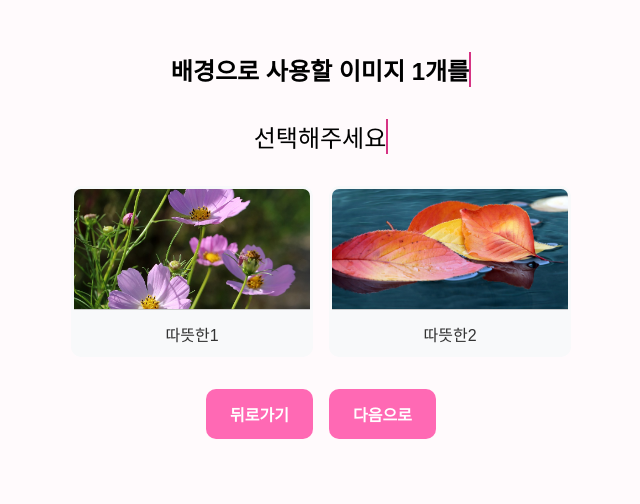
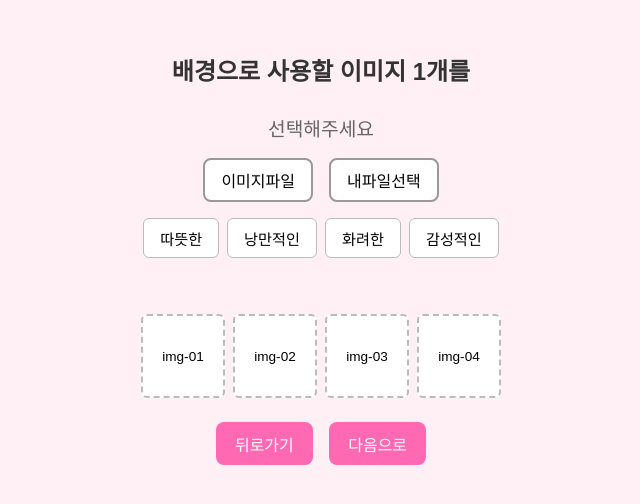
Before and after one commit to xeon-243859/ppongtok-app, a React (Vite) app: page /image/select in a window 1280 px wide. Shown: the top 504 px of the page, without its empty margins (319-959 px from the left). Built offline with nearby package versions, Linux system fonts and the light colour scheme.

Commit message:
이미지 선택 화면 스타일 및 기능 수정

```diff
--- a/src/pages/ImageSelectPage.css
+++ b/src/pages/ImageSelectPage.css
@@ -5,89 +5,135 @@
   flex-direction: column;
   align-items: center;
   padding: 2rem;
-  background-color: #fffafc;
+  background-color: #fff0f5;
   min-height: 100vh;
-  box-sizing: border-box;
+  font-family: 'Arial', sans-serif;
 }
 
 .image-select-title {
   font-size: 1.5rem;
   font-weight: bold;
-  animation: typing 1.5s steps(20, end);
-  white-space: nowrap;
-  overflow: hidden;
-  border-right: 2px solid #d63384;
   margin-bottom: 0.5rem;
+  color: #333;
 }
 
 .image-select-sub {
-  font-size: 1.5rem;
-  animation: typing 1.5s steps(20, end);
-  white-space: nowrap;
-  overflow: hidden;
-  border-right: 2px solid #d63384;
-  margin-bottom: 2rem;
+  font-size: 1.2rem;
+  margin-bottom: 1rem;
+  color: #666;
 }
 
-@keyframes typing {
-  from { width: 0 }
-  to { width: 100% }
+.button-row {
+  display: flex;
+  justify-content: center;
+  gap: 1rem;
+  margin-bottom: 1rem;
+}
+
+.button-row button {
+  padding: 0.5rem 1rem;
+  font-size: 1rem;
+  background-color: #ffffff;
+  border: 2px solid #999;
+  border-radius: 8px;
+  cursor: pointer;
+}
+
+.theme-buttons {
+  display: flex;
+  justify-content: center;
+  flex-wrap: wrap;
+  gap: 0.5rem;
+  margin-bottom: 1.5rem;
+}
+
+.theme-buttons button {
+  padding: 0.5rem 1rem;
+  font-size: 0.95rem;
+  border: 1px solid #bbb;
+  border-radius: 6px;
+  background-color: #fff;
+  cursor: pointer;
 }
 
 .image-grid {
   display: grid;
-  grid-template-columns: repeat(2, 1fr);
+  grid-template-columns: repeat(auto-fit, minmax(140px, 1fr));
   gap: 1rem;
+  margin-bottom: 2rem;
   width: 100%;
-  max-width: 500px;
-  margin-bottom: 2rem;
+  max-width: 600px;
 }
 
 .image-option {
-  border: 3px solid transparent;
-  border-radius: 10px;
-  overflow: hidden;
+  display: flex;
+  flex-direction: column;
+  align-items: center;
+  border: 2px solid transparent;
+  padding: 0.5rem;
+  border-radius: 8px;
   cursor: pointer;
-  text-align: center;
-  background-color: #f8f9fa;
-  transition: border-color 0.3s;
+  background-color: #f9f9f9;
+  transition: border 0.3s;
+}
+
+.image-option:hover,
+.image-option.selected {
+  border: 2px solid #ff69b4;
 }
 
 .image-option img {
   width: 100%;
-  height: 120px;
+  border-radius: 6px;
   object-fit: cover;
-  border-bottom: 1px solid #ccc;
 }
 
 .image-option span {
-  display: block;
-  padding: 0.5rem;
-  font-weight: 500;
-  color: #333;
+  margin-top: 0.5rem;
+  font-size: 0.9rem;
+  color: #444;
 }
 
-.image-option.selected {
-  border-color: #ff69b4;
-  box-shadow: 0 0 10px rgba(255, 105, 180, 0.5);
+.slot-row {
+  display: flex;
+  justify-content: center;
+  gap: 0.5rem;
+  margin-bottom: 1.5rem;
+}
+
+.slot-box {
+  width: 80px;
+  height: 80px;
+  border: 2px dashed #bbb;
+  display: flex;
+  align-items: center;
+  justify-content: center;
+  font-size: 0.85rem;
+  background-color: #fff;
+  border-radius: 6px;
+  overflow: hidden;
+}
+
+.slot-box img {
+  width: 100%;
+  height: 100%;
+  object-fit: cover;
 }
 
 .image-select-footer {
   display: flex;
+  justify-content: center;
   gap: 1rem;
-  justify-content: center;
 }
 
 .image-select-footer button {
-  padding: 0.8rem 1.5rem;
+  padding: 0.6rem 1.2rem;
   font-size: 1rem;
-  font-weight: bold;
+  border: none;
   background-color: #ff69b4;
   color: white;
-  border: none;
-  border-radius: 10px;
+  border-radius: 8px;
   cursor: pointer;
-  transition: background-color 0.3s ease;
 }
 
 .image-select-footer button:hover {
--- a/src/pages/ImageSelectPage.jsx
+++ b/src/pages/ImageSelectPage.jsx
@@ -4,19 +4,19 @@ import { useLocation, useNavigate } from "react-router-dom";
 import "./ImageSelectPage.css";
 
 const imageThemes = {
-  "img-01": [
+  "따뜻한": [
     { id: 1, label: "따뜻한1", src: "/backgrounds/cosmos.jpg" },
     { id: 2, label: "따뜻한2", src: "/backgrounds/leaves.jpg" },
   ],
-  "img-02": [
+  "낭만적인": [
     { id: 3, label: "낭만적인1", src: "/backgrounds/road.jpg" },
     { id: 4, label: "낭만적인2", src: "/backgrounds/water.jpg" },
   ],
-  "img-03": [
+  "화려한": [
     { id: 5, label: "화려한1", src: "/backgrounds/cosmos.jpg" },
     { id: 6, label: "화려한2", src: "/backgrounds/leaves.jpg" },
   ],
-  "img-04": [
+  "감성적인": [
     { id: 7, label: "감성적인1", src: "/backgrounds/road.jpg" },
     { id: 8, label: "감성적인2", src: "/backgrounds/water.jpg" },
   ],
@@ -25,21 +25,24 @@ const imageThemes = {
 const ImageSelectPage = () => {
   const [selectedImage, setSelectedImage] = useState(null);
   const [images, setImages] = useState([]);
-  const location = useLocation();
+  const [slots, setSlots] = useState([null, null, null, null]);
   const navigate = useNavigate();
 
-  useEffect(() => {
-    const slot = location.state?.slot || "img-01";
-    setImages(imageThemes[slot] || []);
-  }, [location.state]);
+  const handleSelectStorage = (theme) => {
+    setImages(imageThemes[theme] || []);
+  };
 
-  const handleSelect = (src) => {
-    setSelectedImage(src);
+  const handleChooseImage = (src) => {
+    const newSlots = [...slots];
+    const emptyIndex = newSlots.findIndex((s) => s === null);
+    if (emptyIndex !== -1) {
+      newSlots[emptyIndex] = src;
+      setSlots(newSlots);
+    }
   };
 
   const handleNext = () => {
-    if (!selectedImage) return;
-    navigate("/music/select", { state: { selectedImage } });
+    navigate("/music/select", { state: { selectedImages: slots } });
   };
 
   return (
@@ -47,15 +50,36 @@ const ImageSelectPage = () => {
       <h2 className="image-select-title">배경으로 사용할 이미지 1개를</h2>
       <p className="image-select-sub">선택해주세요</p>
 
+      <div className="button-row">
+        <button onClick={() => alert("이미지파일 저장소 열기")}>이미지파일</button>
+        <button onClick={() => alert("로컬 파일 선택")}>내파일선택</button>
+      </div>
+
+      <div className="theme-buttons">
+        {Object.keys(imageThemes).map((theme) => (
+          <button key={theme} onClick={() => handleSelectStorage(theme)}>
+            {theme}
+          </button>
+        ))}
+      </div>
+
       <div className="image-grid">
         {images.map((img) => (
           <div
             key={img.id}
-            className={`image-option ${selectedImage === img.src ? "selected" : ""}`}
-            onClick={() => handleSelect(img.src)}
+            className="image-option"
+            onClick={() => handleChooseImage(img.src)}
           >
             <img src={img.src} alt={img.label} />
             <span>{img.label}</span>
+          </div>
+        ))}
+      </div>
+
+      <div className="slot-row">
+        {slots.map((img, i) => (
+          <div key={i} className="slot-box">
+            {img ? <img src={img} alt={`slot-${i + 1}`} /> : `img-0${i + 1}`}
           </div>
         ))}
       </div>
```
